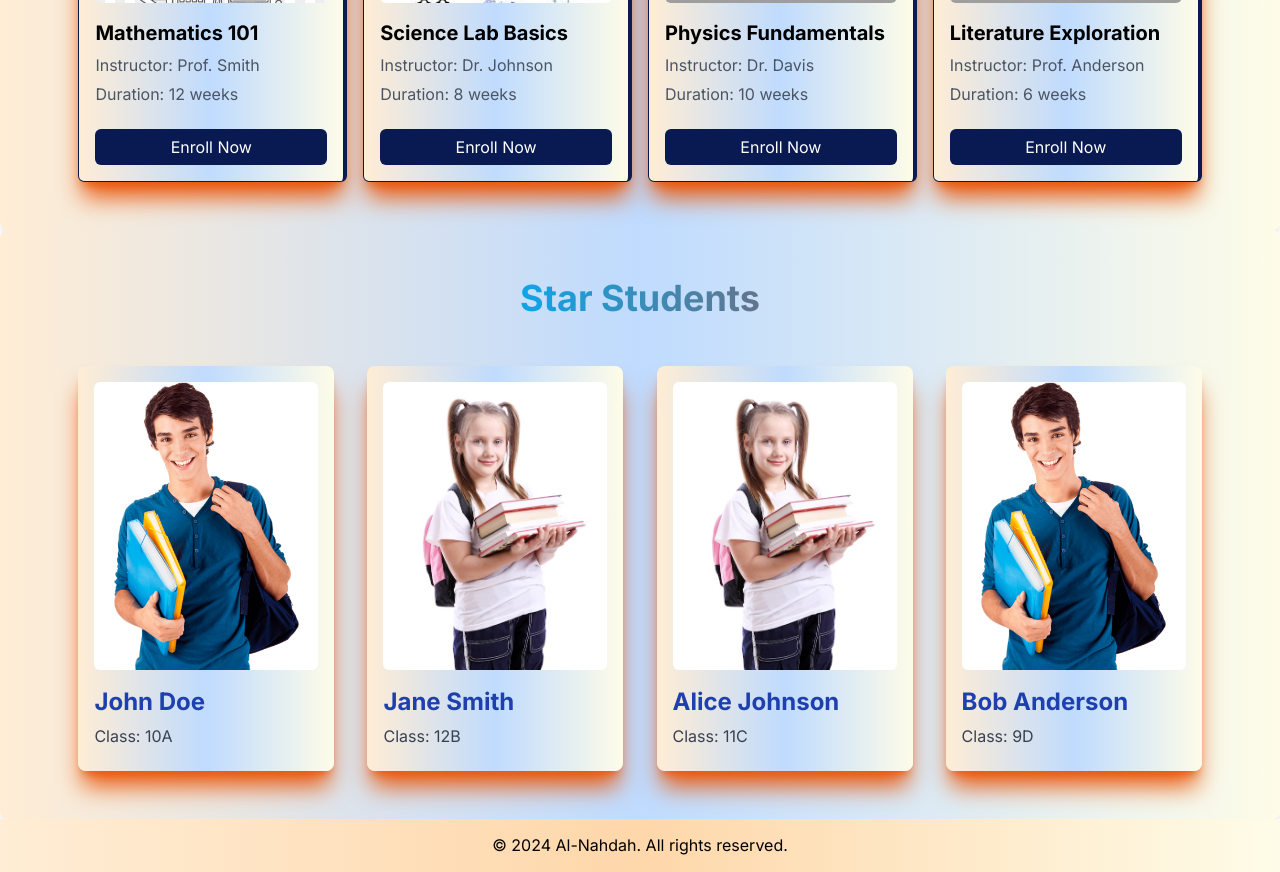
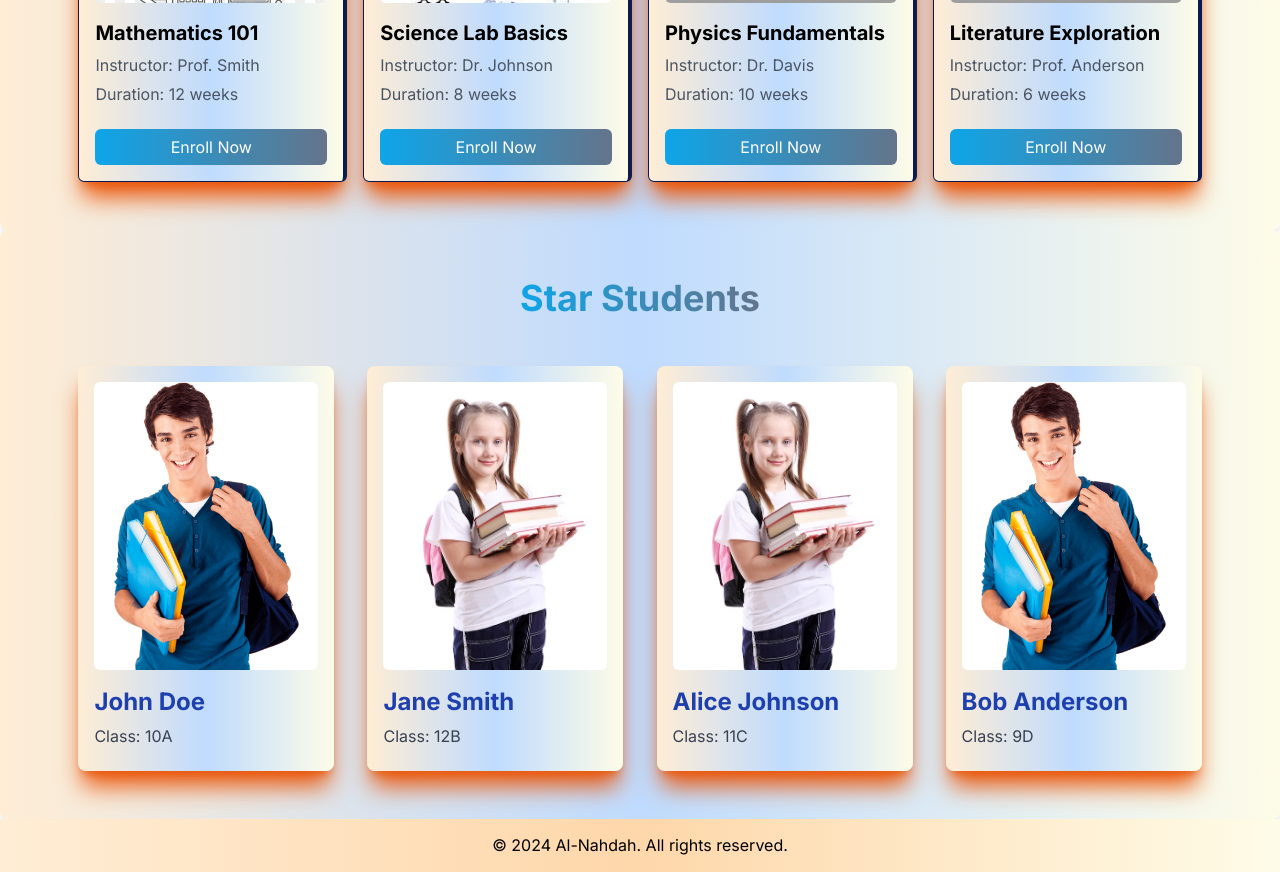
Before and after one commit to A-Gaoba/diploma_version1, a React (Vite) app: page / in a window 1280 px wide. Shown: the part 2280-3152 px from the top of the page. Built offline with nearby package versions, Linux system fonts and the light colour scheme; grey boxes are pictures that could not be loaded.

Commit message:
add profiles routes

```diff
--- a/src/components/landing/about/About.tsx
+++ b/src/components/landing/about/About.tsx
@@ -32,7 +32,7 @@ const About = () => {
               <motion.button
                 whileHover={{ scale: 1.05 }}
                 whileTap={{ scale: 0.95 }}
-                className="py-3 px-6 text-lg bg-dark-purple text-white rounded-lg font-bold hover:bg-sky-300 hover:text-black transition duration-300"
+                className="py-3 px-6 text-lg bg-dark-purple  text-white rounded-lg font-bold hover:bg-sky-300 hover:text-black transition duration-300"
               >
                 Learn More
               </motion.button>
--- a/src/components/landing/courses/CoursesList.tsx
+++ b/src/components/landing/courses/CoursesList.tsx
@@ -55,7 +55,7 @@ const Courses: React.FC<CoursesProps> = ({ courses }) => {
               initial={{ opacity: 0 }}
               animate={{ opacity: 1 }}
               transition={{ duration: 0.6, delay: 0.8 }}
-              className=" bg-dark-purple text-white py-2 px-4 rounded-md mt-4"
+              className=" bg-dark-purple bg-gradient-to-r from-sky-500 to-slate-500 text-white py-2 px-4 rounded-md mt-4"
             >
               Enroll Now
             </motion.button>
```
